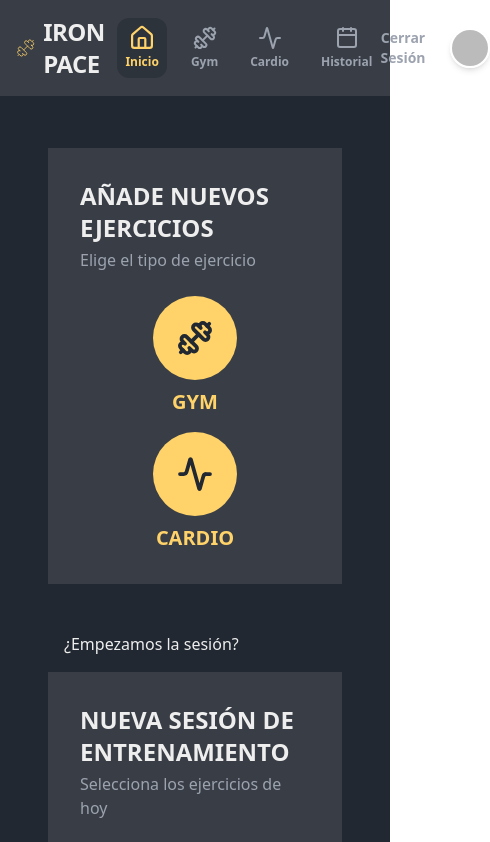
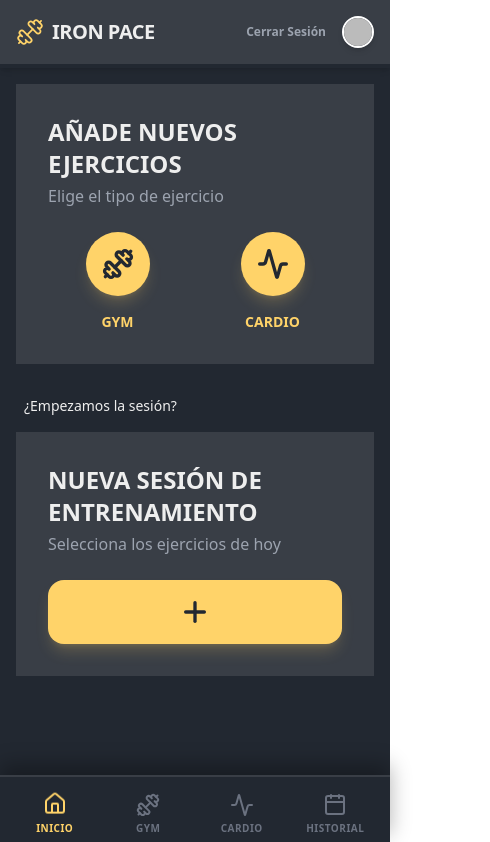
Before and after one commit to MarcoAurelio96/Fullstack, a React (Vite) app in the folder hybrid-hub/: page /dashboard in a window 390 px wide. Shown: the top 842 px of the page, 490 px wide, since content can reach past the window. Built offline with nearby package versions, Linux system fonts and the light colour scheme; no server answers; sample sign-in values are in the browser's storage.

Commit message:
Ajustes para responsive

```diff
--- a/hybrid-hub/src/pages/Dashboard.tsx
+++ b/hybrid-hub/src/pages/Dashboard.tsx
@@ -165,26 +165,27 @@ export const Dashboard = () => {
   return (
     <div className="min-h-screen bg-iron-900 flex flex-col font-sans selection:bg-iron-accent selection:text-iron-900">
 
+      {/* ONBOARDING MODAL */}
       {showOnboarding && (
         <div className="fixed inset-0 bg-iron-900/95 backdrop-blur-sm z-[100] flex items-center justify-center p-4">
-          <div className="bg-iron-800 w-full max-w-md rounded-3xl border-4 border-iron-900 p-8 shadow-2xl animate-in zoom-in duration-300">
+          <div className="bg-iron-800 w-full max-w-md rounded-3xl border-4 border-iron-900 p-6 sm:p-8 shadow-2xl animate-in zoom-in duration-300">
             <div className="text-center mb-8">
               <div className="bg-iron-900 w-20 h-20 rounded-full flex items-center justify-center mx-auto mb-4 border-2 border-iron-accent">
                 <User size={40} className="text-iron-accent" />
               </div>
-              <h2 className="text-2xl font-black text-iron-100 uppercase tracking-tighter">Bienvenido, {currentUser?.displayName?.split(' ')[0]}</h2>
-              <p className="text-gray-500 text-xs font-bold uppercase mt-2 tracking-widest">Completa tu perfil de atleta</p>
+              <h2 className="text-xl sm:text-2xl font-black text-iron-100 uppercase tracking-tighter">Bienvenido, {currentUser?.displayName?.split(' ')[0]}</h2>
+              <p className="text-gray-500 text-[10px] sm:text-xs font-bold uppercase mt-2 tracking-widest">Completa tu perfil de atleta</p>
             </div>
 
             <form onSubmit={handleOnboardingSubmit} className="space-y-6">
-              <div className="grid grid-cols-2 gap-4">
+              <div className="grid grid-cols-2 gap-3 sm:gap-4">
                 <div className="space-y-1">
                   <label className="text-iron-accent font-black text-[10px] uppercase tracking-widest ml-1">Edad</label>
-                  <input type="number" required value={age} onChange={(e) => setAge(Number(e.target.value))} placeholder="Años" className="w-full bg-iron-900 border-2 border-iron-700 rounded-2xl p-4 text-white font-bold outline-none focus:border-iron-accent transition-colors" />
+                  <input type="number" required value={age} onChange={(e) => setAge(Number(e.target.value))} placeholder="Años" className="w-full bg-iron-900 border-2 border-iron-700 rounded-2xl p-3 sm:p-4 text-white font-bold outline-none focus:border-iron-accent transition-colors" />
                 </div>
                 <div className="space-y-1">
                   <label className="text-iron-accent font-black text-[10px] uppercase tracking-widest ml-1">Género</label>
-                  <select value={gender} onChange={(e) => setGender(e.target.value)} className="w-full bg-iron-900 border-2 border-iron-700 rounded-2xl p-4 text-white font-bold outline-none focus:border-iron-accent transition-colors appearance-none">
+                  <select value={gender} onChange={(e) => setGender(e.target.value)} className="w-full bg-iron-900 border-2 border-iron-700 rounded-2xl p-3 sm:p-4 text-white font-bold outline-none focus:border-iron-accent transition-colors appearance-none">
                     <option value="Hombre">Hombre</option>
                     <option value="Mujer">Mujer</option>
                     <option value="Otro">Otro</option>
@@ -192,21 +193,21 @@ export const Dashboard = () => {
                 </div>
               </div>
 
-              <div className="grid grid-cols-2 gap-4">
+              <div className="grid grid-cols-2 gap-3 sm:gap-4">
                 <div className="space-y-1">
                   <label className="text-iron-accent font-black text-[10px] uppercase tracking-widest ml-1">Altura (cm)</label>
-                  <input type="number" required value={height} onChange={(e) => setHeight(Number(e.target.value))} placeholder="Ej: 175" className="w-full bg-iron-900 border-2 border-iron-700 rounded-2xl p-4 text-white font-bold outline-none focus:border-iron-accent transition-colors" />
+                  <input type="number" required value={height} onChange={(e) => setHeight(Number(e.target.value))} placeholder="Ej: 175" className="w-full bg-iron-900 border-2 border-iron-700 rounded-2xl p-3 sm:p-4 text-white font-bold outline-none focus:border-iron-accent transition-colors" />
                 </div>
                 <div className="space-y-1">
                   <label className="text-iron-accent font-black text-[10px] uppercase tracking-widest ml-1">Peso (kg)</label>
-                  <input type="number" required value={weight} onChange={(e) => setWeight(Number(e.target.value))} placeholder="Ej: 80" className="w-full bg-iron-900 border-2 border-iron-700 rounded-2xl p-4 text-white font-bold outline-none focus:border-iron-accent transition-colors" />
+                  <input type="number" required value={weight} onChange={(e) => setWeight(Number(e.target.value))} placeholder="Ej: 80" className="w-full bg-iron-900 border-2 border-iron-700 rounded-2xl p-3 sm:p-4 text-white font-bold outline-none focus:border-iron-accent transition-colors" />
                 </div>
               </div>
 
               <button
                 type="submit"
                 disabled={isSavingOnboarding}
-                className="w-full bg-iron-accent text-iron-900 font-black py-5 rounded-2xl flex items-center justify-center gap-2 uppercase tracking-widest hover:scale-[1.02] active:scale-95 transition-all shadow-lg shadow-iron-accent/20 disabled:opacity-50"
+                className="w-full bg-iron-accent text-iron-900 font-black py-4 sm:py-5 rounded-2xl flex items-center justify-center gap-2 uppercase tracking-widest hover:scale-[1.02] active:scale-95 transition-all shadow-lg shadow-iron-accent/20 disabled:opacity-50 text-sm sm:text-base"
               >
                 {isSavingOnboarding ? <Loader2 className="animate-spin" /> : <CheckCircle2 size={20} strokeWidth={3} />}
                 {isSavingOnboarding ? "Sincronizando..." : "Finalizar Perfil"}
@@ -216,14 +217,19 @@ export const Dashboard = () => {
         </div>
       )}
 
-      <nav className="bg-iron-800 p-4 border-b-4 border-iron-900">
+      {/* NAVBAR PRINCIPAL (Sticky en Desktop, Header limpio en Móvil) */}
+      <nav className="bg-iron-800 p-4 border-b-4 border-iron-900 sticky top-0 z-40 shadow-md">
         <div className="max-w-7xl mx-auto flex justify-between items-center">
+
+          {/* Brand/Logo */}
           <div className="flex items-center gap-2 text-iron-accent">
-            <Dumbbell size={32} strokeWidth={1} />
-            <h1 className="text-2xl font-extrabold text-iron-100 tracking-tight uppercase">Iron Pace</h1>
+            <Dumbbell size={28} strokeWidth={1.5} className="sm:w-8 sm:h-8" />
+            {/* Ocultamos el texto en pantallas muy pequeñas si hace falta, aunque aquí entra bien */}
+            <h1 className="text-xl sm:text-2xl font-extrabold text-iron-100 tracking-tight uppercase">Iron Pace</h1>
           </div>
 
-          <div className="flex gap-4">
+          {/* TABS DESKTOP (Se ocultan en móvil 'md:hidden') */}
+          <div className="hidden md:flex gap-4">
             <div onClick={() => setCurrentTab("Inicio")} className="cursor-pointer">
               <NavItem icon={<Home size={24} />} label="Inicio" isActive={currentTab === "Inicio"} />
             </div>
@@ -238,55 +244,61 @@ export const Dashboard = () => {
             </div>
           </div>
 
-          <div className="flex items-center gap-6">
-            <button onClick={handleLogout} className="text-gray-400 hover:text-red-400 text-sm font-bold transition-colors">
+          {/* User Section */}
+          <div className="flex items-center gap-4 sm:gap-6">
+            <button onClick={handleLogout} className="text-gray-400 hover:text-red-400 text-xs sm:text-sm font-bold transition-colors">
               Cerrar Sesión
             </button>
             <img
               onClick={() => setCurrentTab("Perfil")}
               src={imageToDisplay}
               alt="Avatar Perfil"
-              className="w-10 h-10 rounded-full border-2 border-white hover:scale-105 transition-transform cursor-pointer object-cover shadow-md"
+              className="w-8 h-8 sm:w-10 sm:h-10 rounded-full border-2 border-white hover:scale-105 transition-transform cursor-pointer object-cover shadow-md"
             />
           </div>
         </div>
       </nav>
 
-      <main className="flex-grow p-12 relative">
-        <div className="max-w-6xl mx-auto flex flex-col gap-12">
+      {/* CONTENIDO PRINCIPAL */}
+      {/* pb-28 y md:pb-12 aseguran espacio para el menú inferior en móvil */}
+      <main className="flex-grow p-4 pb-28 md:p-12 md:pb-12 relative overflow-x-hidden">
+        <div className="max-w-6xl mx-auto flex flex-col gap-8 md:gap-12">
 
           {currentTab === "Inicio" && (
             <>
               {!activeSession ? (
                 <>
                   <DashboardCard title="AÑADE NUEVOS EJERCICIOS" subtitle="Elige el tipo de ejercicio">
-                    <div onClick={() => openModal("Gym")} className="flex flex-col items-center gap-2 group cursor-pointer">
-                      <div className="bg-iron-accent text-iron-900 p-6 rounded-full hover:scale-105 active:scale-95 transition-transform duration-200">
-                        <Dumbbell size={36} strokeWidth={2.5} />
+                    <div className="flex flex-row justify-around w-full gap-4">
+                      <div onClick={() => openModal("Gym")} className="flex flex-col items-center gap-2 group cursor-pointer w-full">
+                        <div className="bg-iron-accent text-iron-900 p-4 sm:p-6 rounded-full hover:scale-105 active:scale-95 transition-transform duration-200 shadow-lg shadow-iron-accent/20">
+                          <Dumbbell size={32} strokeWidth={2.5} className="sm:w-9 sm:h-9" />
+                        </div>
+                        <span className="text-sm sm:text-xl font-bold uppercase text-iron-accent group-hover:scale-105 transition-transform mt-2">Gym</span>
                       </div>
-                      <span className="text-xl font-bold uppercase text-iron-accent group-hover:scale-105 transition-transform">Gym</span>
-                    </div>
-                    <div onClick={() => openModal("Cardio")} className="flex flex-col items-center gap-2 group cursor-pointer">
-                      <div className="bg-iron-accent text-iron-900 p-6 rounded-full hover:scale-105 active:scale-95 transition-transform duration-200">
-                        <Activity size={36} strokeWidth={2.5} />
+
+                      <div onClick={() => openModal("Cardio")} className="flex flex-col items-center gap-2 group cursor-pointer w-full">
+                        <div className="bg-iron-accent text-iron-900 p-4 sm:p-6 rounded-full hover:scale-105 active:scale-95 transition-transform duration-200 shadow-lg shadow-iron-accent/20">
+                          <Activity size={32} strokeWidth={2.5} className="sm:w-9 sm:h-9" />
+                        </div>
+                        <span className="text-sm sm:text-xl font-bold uppercase text-iron-accent group-hover:scale-105 transition-transform mt-2">Cardio</span>
                       </div>
-                      <span className="text-xl font-bold uppercase text-iron-accent group-hover:scale-105 transition-transform">Cardio</span>
                     </div>
                   </DashboardCard>
 
-                  <p className="text-iron-100 font-medium ml-4 -mb-8">¿Empezamos la sesión?</p>
+                  <p className="text-iron-100 font-medium ml-2 sm:ml-4 -mb-4 sm:-mb-8 text-sm sm:text-base">¿Empezamos la sesión?</p>
 
                   <DashboardCard title="NUEVA SESIÓN DE ENTRENAMIENTO" subtitle="Selecciona los ejercicios de hoy">
-                    <button onClick={() => openModal("ChooseSessionType")} className="bg-iron-accent text-iron-900 p-6 rounded-2xl hover:scale-105 active:scale-95 transition-transform duration-200">
-                      <Plus size={36} strokeWidth={2.5} />
+                    <button onClick={() => openModal("ChooseSessionType")} className="w-full sm:w-auto bg-iron-accent text-iron-900 p-4 sm:p-6 rounded-2xl hover:scale-105 active:scale-95 transition-transform duration-200 flex justify-center shadow-lg shadow-iron-accent/20">
+                      <Plus size={32} strokeWidth={2.5} className="sm:w-9 sm:h-9" />
                     </button>
                   </DashboardCard>
                 </>
               ) : (
                 <>
                   {activeSessionType === "Gym" && (
-                    <div className="animate-in fade-in slide-in-from-bottom-4 duration-500">
-                       <p className="text-iron-accent font-bold ml-4 mb-4 flex items-center gap-2">
+                    <div className="animate-in fade-in slide-in-from-bottom-4 duration-500 w-full">
+                       <p className="text-iron-accent font-bold ml-2 sm:ml-4 mb-4 flex items-center gap-2 text-sm sm:text-base">
                          <span className="relative flex h-3 w-3"><span className="animate-ping absolute inline-flex h-full w-full rounded-full bg-iron-accent opacity-75"></span><span className="relative inline-flex rounded-full h-3 w-3 bg-iron-accent"></span></span>
                          Tu sesión activa
                        </p>
@@ -295,8 +307,8 @@ export const Dashboard = () => {
                   )}
 
                   {activeSessionType === "Cardio" && (
-                    <div className="animate-in fade-in slide-in-from-bottom-4 duration-500">
-                       <p className="text-iron-accent font-bold ml-4 mb-4 flex items-center gap-2">
+                    <div className="animate-in fade-in slide-in-from-bottom-4 duration-500 w-full">
+                       <p className="text-iron-accent font-bold ml-2 sm:ml-4 mb-4 flex items-center gap-2 text-sm sm:text-base">
                          <span className="relative flex h-3 w-3"><span className="animate-ping absolute inline-flex h-full w-full rounded-full bg-iron-accent opacity-75"></span><span className="relative inline-flex rounded-full h-3 w-3 bg-iron-accent"></span></span>
                          Tu sesión activa
                        </p>
@@ -316,25 +328,51 @@ export const Dashboard = () => {
         </div>
       </main>
 
+      {/* NAVBAR INFERIOR MÓVIL (Bottom Bar - Solo visible en sm y md) */}
+      <nav className="md:hidden fixed bottom-0 left-0 w-full bg-iron-900 border-t-2 border-iron-800 z-40 pb-safe pt-2 px-2 shadow-[0_-10px_20px_rgba(0,0,0,0.3)]">
+        <div className="flex justify-around items-center">
+          <div onClick={() => setCurrentTab("Inicio")} className={`flex flex-col items-center gap-1 p-2 rounded-xl transition-all w-16 ${currentTab === "Inicio" ? "text-iron-accent" : "text-gray-500"}`}>
+            <Home size={24} className={currentTab === "Inicio" ? "animate-bounce" : ""} />
+            <span className="text-[10px] font-bold uppercase tracking-wider">Inicio</span>
+          </div>
+
+          <div onClick={() => setCurrentTab("Gym")} className={`flex flex-col items-center gap-1 p-2 rounded-xl transition-all w-16 ${currentTab === "Gym" ? "text-iron-accent" : "text-gray-500"}`}>
+            <Dumbbell size={24} className={currentTab === "Gym" ? "animate-bounce" : ""} />
+            <span className="text-[10px] font-bold uppercase tracking-wider">Gym</span>
+          </div>
+
+          <div onClick={() => setCurrentTab("Cardio")} className={`flex flex-col items-center gap-1 p-2 rounded-xl transition-all w-16 ${currentTab === "Cardio" ? "text-iron-accent" : "text-gray-500"}`}>
+            <Activity size={24} className={currentTab === "Cardio" ? "animate-bounce" : ""} />
+            <span className="text-[10px] font-bold uppercase tracking-wider">Cardio</span>
+          </div>
+
+          <div onClick={() => setCurrentTab("Historial")} className={`flex flex-col items-center gap-1 p-2 rounded-xl transition-all w-16 ${currentTab === "Historial" ? "text-iron-accent" : "text-gray-500"}`}>
+            <Calendar size={24} className={currentTab === "Historial" ? "animate-bounce" : ""} />
+            <span className="text-[10px] font-bold uppercase tracking-wider">Historial</span>
+          </div>
+        </div>
+      </nav>
+
+      {/* MODAL GLOBAL */}
       <Modal isOpen={isModalOpen} onClose={closeModal}>
         {modalType === "Gym" && <GymExerciseForm />}
         {modalType === "Cardio" && <CardioSessionForm />}
         {modalType === "ChooseSessionType" && (
-          <div className="p-8 text-center bg-iron-800 rounded-none sm:rounded-2xl">
-            <h3 className="text-2xl font-bold text-iron-100 mb-2 uppercase">¿Qué toca hoy?</h3>
-            <p className="text-iron-100 mb-8 font-medium">Elige el tipo de sesión que quieres comenzar</p>
-            <div className="flex justify-center gap-8">
+          <div className="p-6 sm:p-8 text-center bg-iron-800 rounded-none sm:rounded-2xl h-full sm:h-auto flex flex-col justify-center">
+            <h3 className="text-xl sm:text-2xl font-bold text-iron-100 mb-2 uppercase">¿Qué toca hoy?</h3>
+            <p className="text-iron-100 mb-8 font-medium text-sm sm:text-base">Elige el tipo de sesión que quieres comenzar</p>
+            <div className="flex justify-center gap-6 sm:gap-8">
               <div onClick={() => setModalType("SelectGym")} className="flex flex-col items-center gap-2 group cursor-pointer">
-                <div className="bg-iron-accent text-iron-900 p-6 rounded-full hover:scale-105 transition-transform">
+                <div className="bg-iron-accent text-iron-900 p-5 sm:p-6 rounded-full hover:scale-105 transition-transform shadow-lg shadow-iron-accent/20">
                   <Dumbbell size={32} strokeWidth={2.5} />
                 </div>
-                <span className="text-lg font-bold uppercase text-iron-accent">Gym</span>
+                <span className="text-sm sm:text-lg font-bold uppercase text-iron-accent mt-2">Gym</span>
               </div>
               <div onClick={() => setModalType("SelectCardio")} className="flex flex-col items-center gap-2 group cursor-pointer">
-                <div className="bg-iron-accent text-iron-900 p-6 rounded-full hover:scale-105 transition-transform">
+                <div className="bg-iron-accent text-iron-900 p-5 sm:p-6 rounded-full hover:scale-105 transition-transform shadow-lg shadow-iron-accent/20">
                   <Activity size={32} strokeWidth={2.5} />
                 </div>
-                <span className="text-lg font-bold uppercase text-iron-accent">Cardio</span>
+                <span className="text-sm sm:text-lg font-bold uppercase text-iron-accent mt-2">Cardio</span>
               </div>
             </div>
           </div>
```
